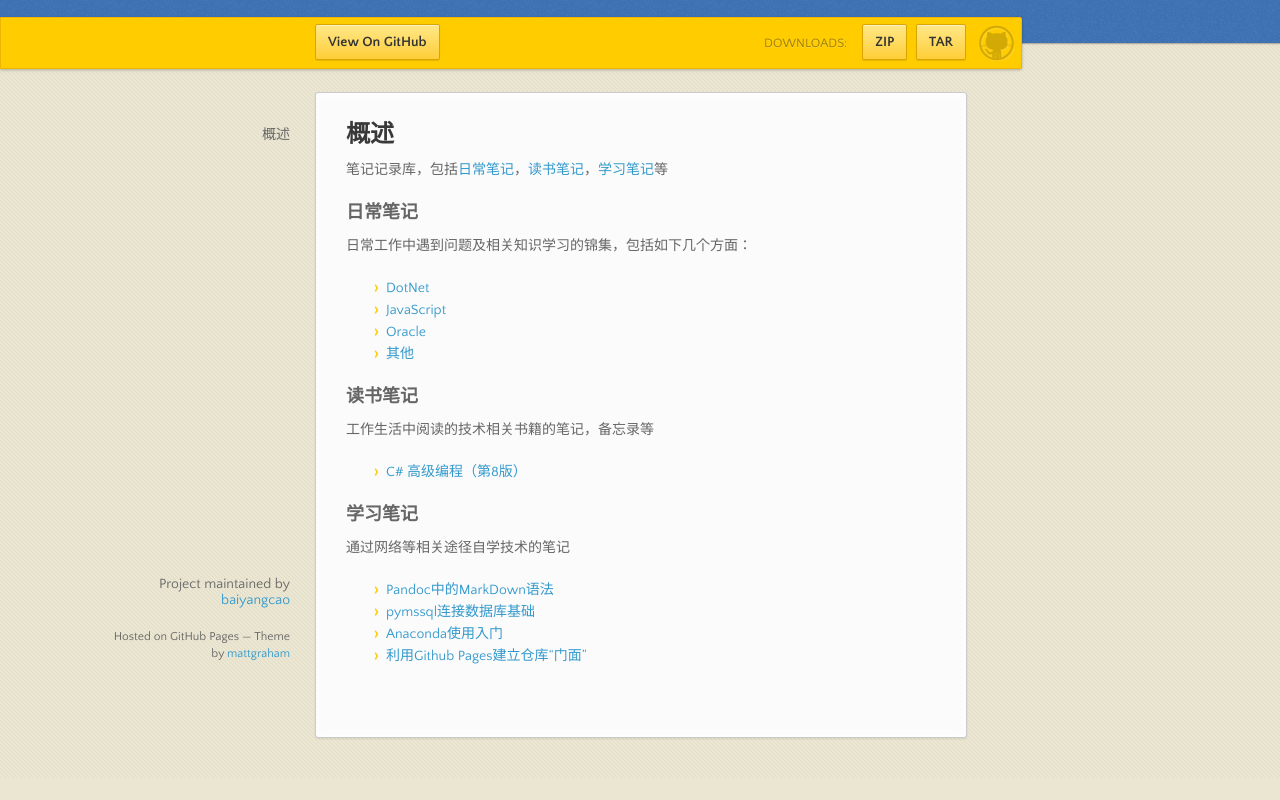
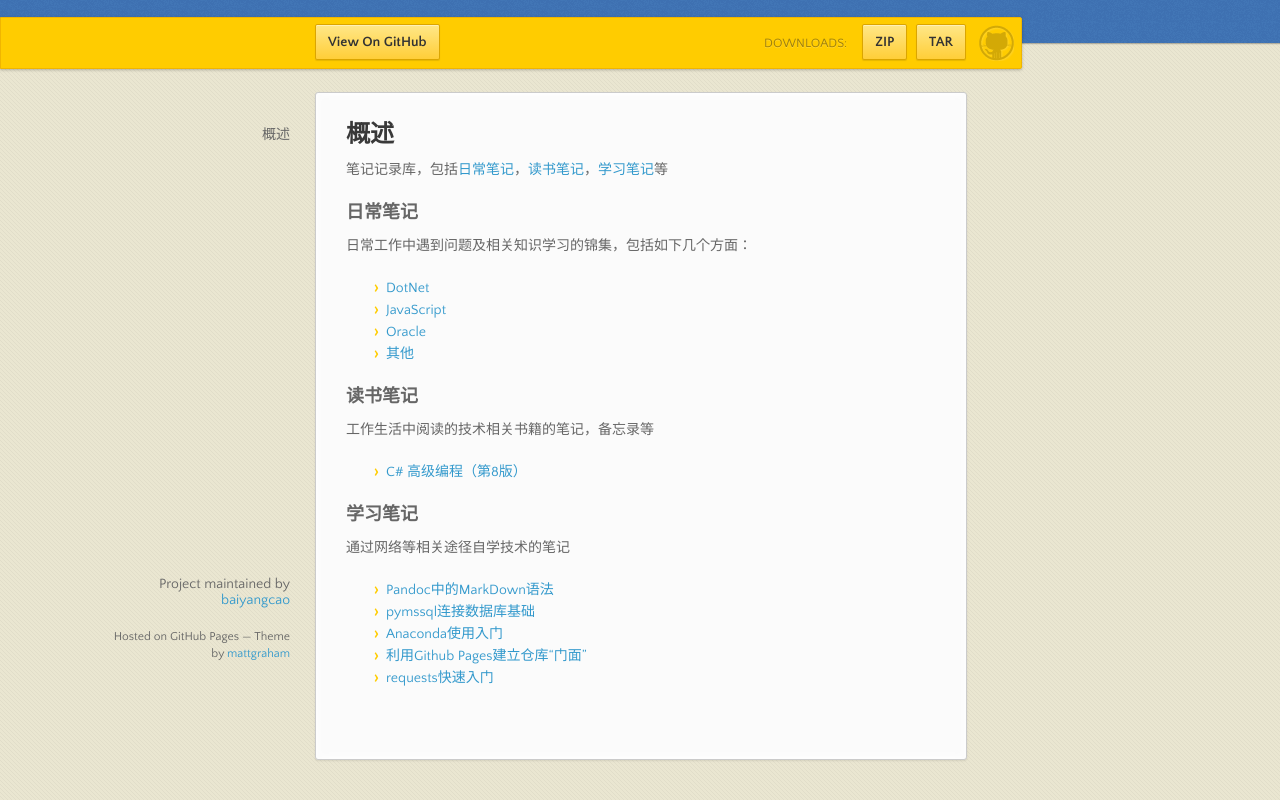
Before and after one commit to baiyangcao/Notes, a website: page docs/index.html in a window 1280 px wide. Shown: the part 98-898 px from the top of the page. Before the commit the page ends 876 px from the top, so only its background shows below. Drawn offline with nearby package versions, Linux system fonts and the light colour scheme.

Commit message:
docs页面添加requests快速入门链接

```diff
--- a/docs/index.html
+++ b/docs/index.html
@@ -75,6 +75,7 @@
 <li><a href="https://github.com/baiyangcao/Notes/blob/master/Study%20Notes/pymssql_basic.md">pymssql连接数据库基础</a></li>
 <li><a href="https://github.com/baiyangcao/Notes/blob/master/Study%20Notes/anaconda_basic.md">Anaconda使用入门</a></li>
 <li><a href="https://github.com/baiyangcao/Notes/blob/master/Study%20Notes/github_pages_basic.md">利用Github Pages建立仓库“门面”</a></li>
+<li><a href="https://github.com/baiyangcao/Notes/blob/master/Study%20Notes/requests_basic.md">requests快速入门</a></li>
 </ul>
       </section>
       <footer>
```
